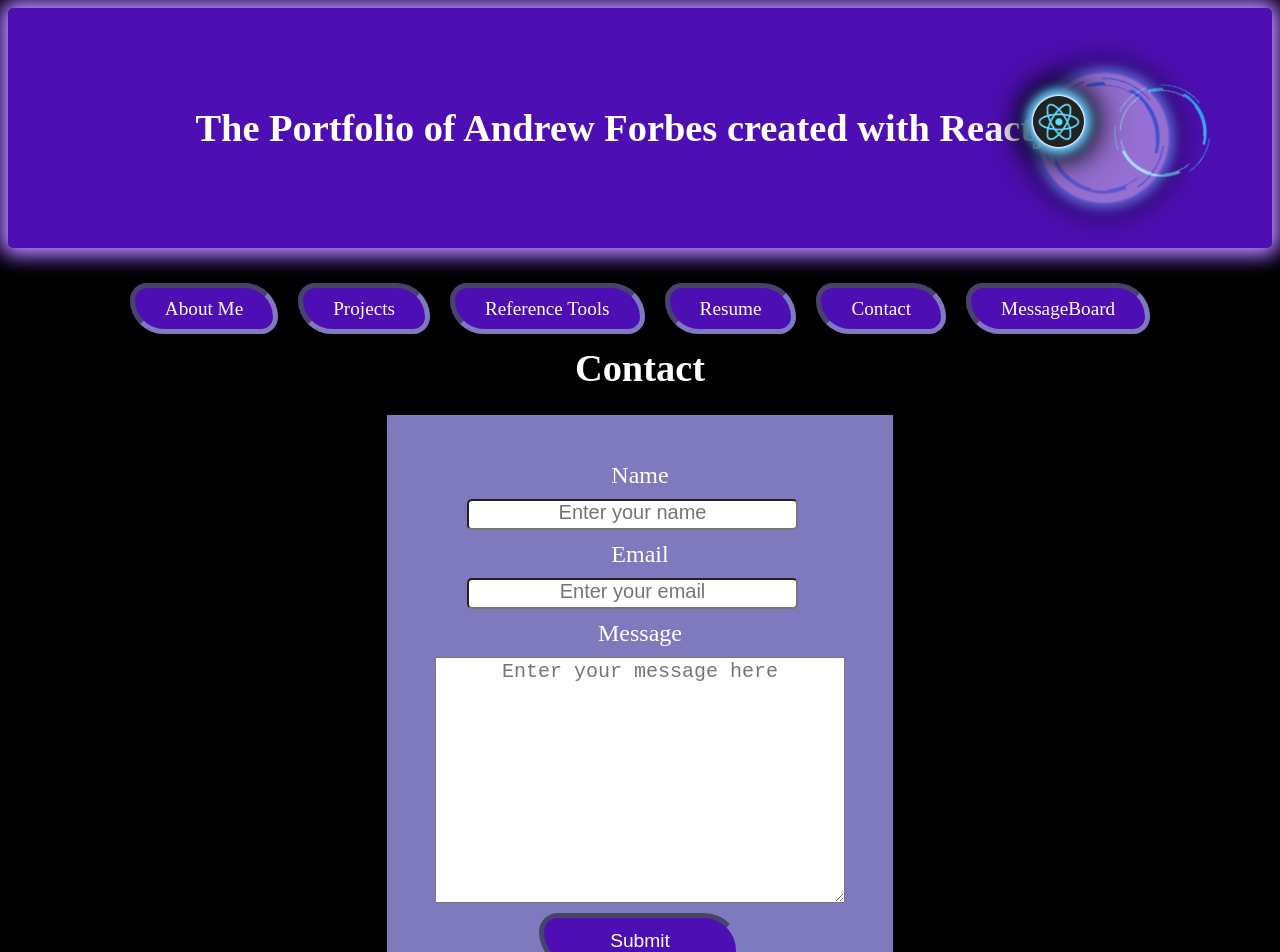
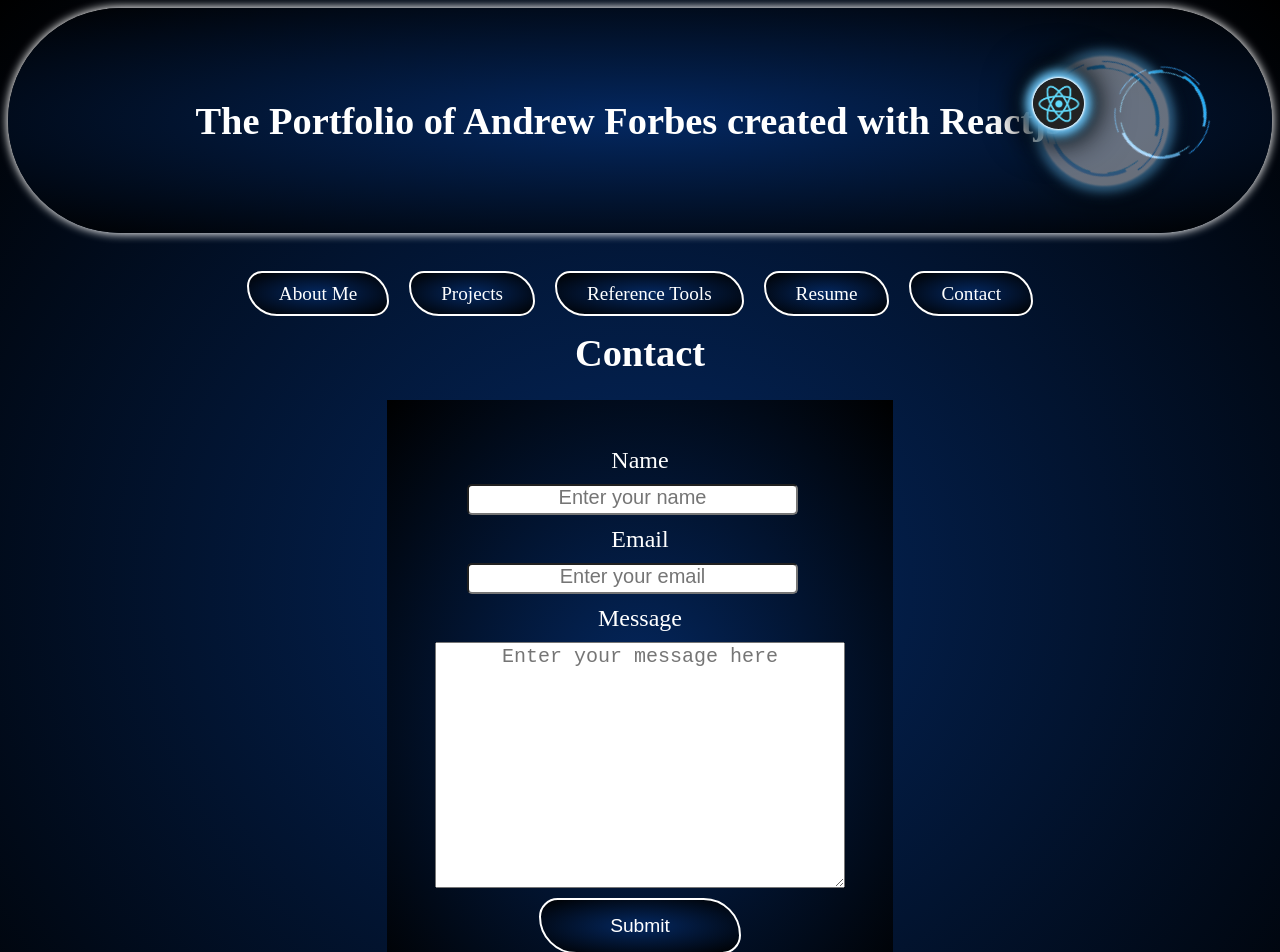
Before and after one commit to AndrewJMForbes/React-Portfolio, a React (Create React App) app in the folder portfolio/: page /Contact in a window 1280 px wide. Shown: the top 952 px of the page. Built offline with nearby package versions, Linux system fonts and the light colour scheme; a web font is replaced by a local one.

Commit message:
changed styling

```diff
--- a/portfolio/src/App.css
+++ b/portfolio/src/App.css
@@ -1,10 +1,10 @@
 :root {
-  --light: rgb(127, 122, 190);
-  --dark: rgb(77, 14, 179);
+  --light: rgb(145, 241, 145);
+  --dark: rgb(43, 170, 43);
 }
 body {
   font-family: "Barriecito", cursive;
-  background-color: rgb(0, 0, 0);
+  background-image: radial-gradient(#042861, #000000);
   min-height: 100vh;
 }
 p {
@@ -14,6 +14,8 @@ p {
   vertical-align: auto;
   margin-left: auto;
   margin-right: auto;
+}
+h1 {
 }
 h2 {
   font-family: "Franklin Gothic Medium", "Arial Narrow", Arial, sans-serif;
@@ -39,18 +41,21 @@ h2 {
   font-size: 1.5vw;
   text-align: center;
   color: rgb(255, 255, 255);
-  background-color: var(--dark);
-  height: 30vh;
+  background-image: radial-gradient(#042861, #000000);
+  height: 225px;
   width: 100%;
   margin: 0;
   padding: 0;
-  border-radius: 5px;
-  box-shadow: 0px 0px 20px 5px rgb(194, 156, 255),
-    0px 0px 25px 5px rgb(77, 14, 179);
+  border-radius: 500px;
+  box-shadow: 0px 0px 10px 1px rgb(255, 255, 255);
 }
 .container a {
   border: none;
   background-color: none;
+}
+.animation {
+  float: right;
+  margin-top: -20px;
 }
 .messageContainer {
   display: flex;
@@ -78,7 +83,7 @@ h2 {
   margin-bottom: 100px;
   width: 95%;
   height: 40%;
-  background-color: var(--light);
+  background-color: rgb(43, 170, 43);
   border-radius: 5px;
   padding: 10px;
 }
@@ -107,13 +112,13 @@ h2 {
   width: 50vw;
   text-decoration: none;
   margin: 10px;
-  border: 5px inset var(--light);
+  border: 2px solid rgb(255, 255, 255);
   border-radius: 25px 50px 25px 50px;
   padding-top: 10px;
   padding-bottom: 10px;
   padding-left: 30px;
   padding-right: 30px;
-  background-color: var(--dark);
+  background-image: radial-gradient(#042861, #000000);
 }
 a {
 
@@ -132,13 +137,14 @@ a:hover {
 .homeContainer,
 .projectContainer,
 .videoContainer{
-  background-color: var(--light);
+  background-image: radial-gradient(#042861, #000000);
   display: flex;
   flex-wrap: wrap;
   margin: 5px;
   justify-content: center;
-  width: 30%;
-  height: 70%;
+  align-items: center;
+  width: 20vw;
+  height: 35vh;
   border-radius: 5px;
 }
 .homeContainer a,
@@ -150,10 +156,10 @@ a:hover {
   font-size: 1vw;
   text-decoration: none;
   margin: 10px;
-  border: 5px inset var(--light);
+ border: 2px solid rgb(255, 255, 255);
   border-radius: 25px 50px 25px 50px;
   padding: 10px;
-  background-color: var(--dark);
+  background-image: radial-gradient(#042861, #000000);
 }
 .mainHomeContainer,
 .mainContainer {
@@ -169,9 +175,13 @@ a:hover {
 }
 .demoPhoto,
 .sitePhoto {
+  display: flex;
+  justify-content: center;
+  align-items: center;
   width: 100%;
   height: 100%;
-  border-radius: 5px;
+  border-radius: 25px 50px 25px 50px;
+
 }
 .sitePhoto:hover,
 .demoPhoto:hover {
@@ -187,7 +197,7 @@ a:hover {
   height: 600px;
   margin-left: auto;
   margin-right: auto;
-  background-color: var(--light);
+  background-image: radial-gradient(#042861, #000000);
   margin-bottom: 50px;
 }
 .contactLinks a {
@@ -195,7 +205,6 @@ a:hover {
   margin-left: auto;
   margin-right: auto;
   margin-top: 50px;
-
 }
 .name,
 .email,
@@ -212,11 +221,12 @@ a:hover {
   height: 7vh;
   text-decoration: none;
   margin: 10px;
-  border: 5px inset var(--light);
+  border: 2px solid rgb(255, 255, 255);
+
   border-radius: 25px 50px 25px 50px;
   padding-left: 30px;
   padding-right: 30px;
-  background-color: var(--dark);
+  background-image: radial-gradient(#042861, #000000);
 }
 .submit:hover {
   cursor: pointer;
@@ -265,6 +275,7 @@ form {
   border-radius: 50px;
   margin: 90px;
 }
+
 .react{
 border: none;
 background-color: none;
@@ -310,9 +321,8 @@ background-color: none;
   opacity: .4;
 }
 .contactRing {
-  /* display: none; */
-  height:4. 5vw;
-  width:4.5vw;
+  height: 4.5vw;
+  width: 4.5vw;
   border-radius: 100px;
   animation-name: spin2;
   animation-duration: 4000ms;
@@ -369,7 +379,8 @@ background-color: none;
   margin-bottom: -10px;
   height: 15vh;
   width: 99.4vw;
-  background-color: var(--light);
+  box-shadow: 0px 0px 10px 1px rgb(255, 255, 255);
+  background-image: radial-gradient(#042861, #000000);
 }
 
 @keyframes spin1 {
--- a/portfolio/src/App.js
+++ b/portfolio/src/App.js
@@ -7,7 +7,6 @@ import Projects from "./pages/Projects";
 import About from "./pages/About";
 import Contact from "./pages/Contact";
 import Resume from "./pages/Resume";
-import Messages from "./pages/Messages";
 
 
 function App() {
@@ -23,7 +22,6 @@ function App() {
           <Link to="/Reference">Reference Tools</Link>
           <Link to="/Resume">Resume</Link>
           <Link to="/Contact">Contact</Link>
-          <Link to="/Messages">MessageBoard</Link>
 
         </nav>
       </div>
@@ -42,9 +40,7 @@ function App() {
       <Routes>
         <Route path="/Resume" element={<Resume />} />
       </Routes>
-      <Routes>
-        <Route path="/Messages" element={<Messages />} />
-      </Routes>
+
     </Router>
 
     </div>
--- a/portfolio/src/components/Header.js
+++ b/portfolio/src/components/Header.js
@@ -7,8 +7,10 @@ function Header() {
   return (
     <header>
       <div className="container">
-        <h1>The Portfolio of Andrew Forbes created with Reactjs</h1><a href="https://react.dev/"><img  className="ring1" src={ring} alt="something" /><img  className="ring2" src={ring} alt="something" /><img  className="reactLogo" src={reactlogo} alt="something" /></a>
 
+        <h1>The Portfolio of Andrew Forbes created with Reactjs</h1>
+        <div className="animation"><a href="https://react.dev/"><img  className="ring1" src={ring} alt="something" /><img  className="ring2" src={ring} alt="something" /><img  className="reactLogo" src={reactlogo} alt="something" /></a>
+        </div>
       </div>
     </header>
   )
--- a/portfolio/src/pages/Projects.js
+++ b/portfolio/src/pages/Projects.js
@@ -43,13 +43,12 @@ function Projects() {
       <Link to="#"><img className="demoPhoto" src={Screenshot9} alt='something'/></Link>
       </div>
       <div className="projectContainer">
+      <a className="sites" href="#">SC-B Consulting (Future Project)</a>
+      <Link to="#"><img className="demoPhoto" src={Screenshot10} alt='something'/></Link>
+      </div>
+      <div className="projectContainer">
       <a className="sites" href="#">RJD Machining LLC (Future Project)</a>
       <Link to="#"><img className="demoPhoto" src={Screenshot4} alt='something'/></Link>
-      </div>
-
-      <div className="projectContainer">
-      <a className="sites" href="#">SC-B Consulting (Future Project)</a>
-      <Link to="#"><img className="demoPhoto" src={Screenshot10} alt='something'/></Link>
       </div>
       <div className="projectContainer">
       <a className="sites" href="#">Future Project</a>
```
